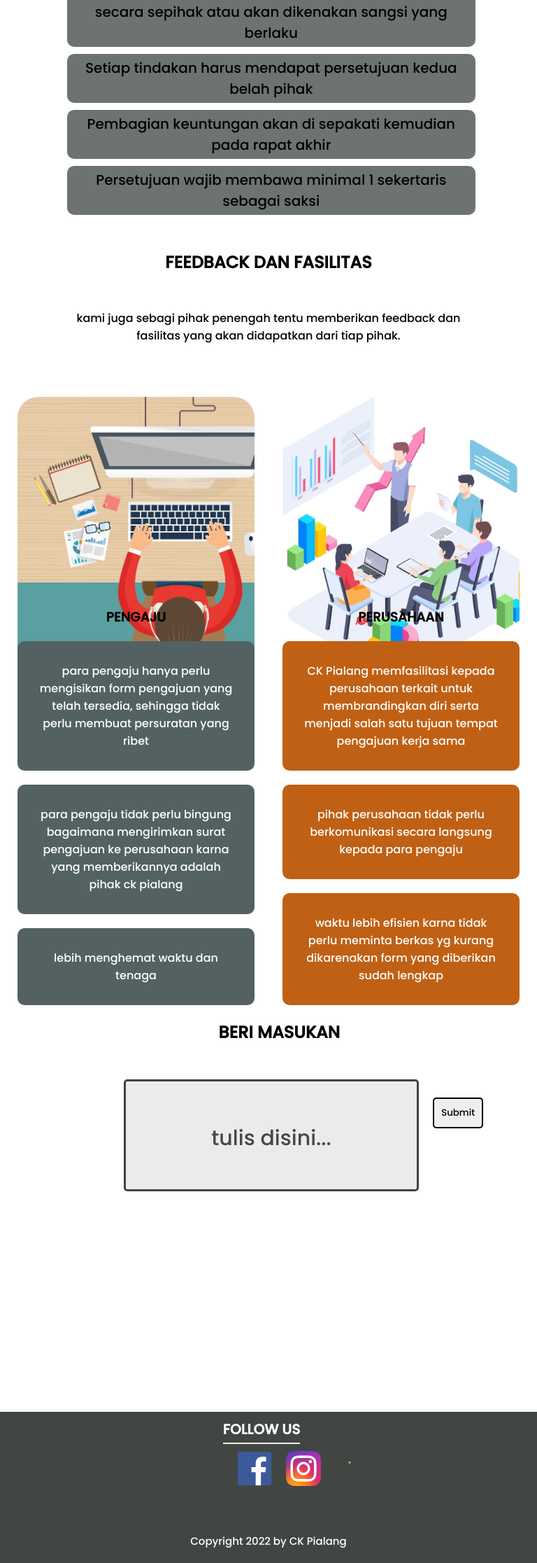
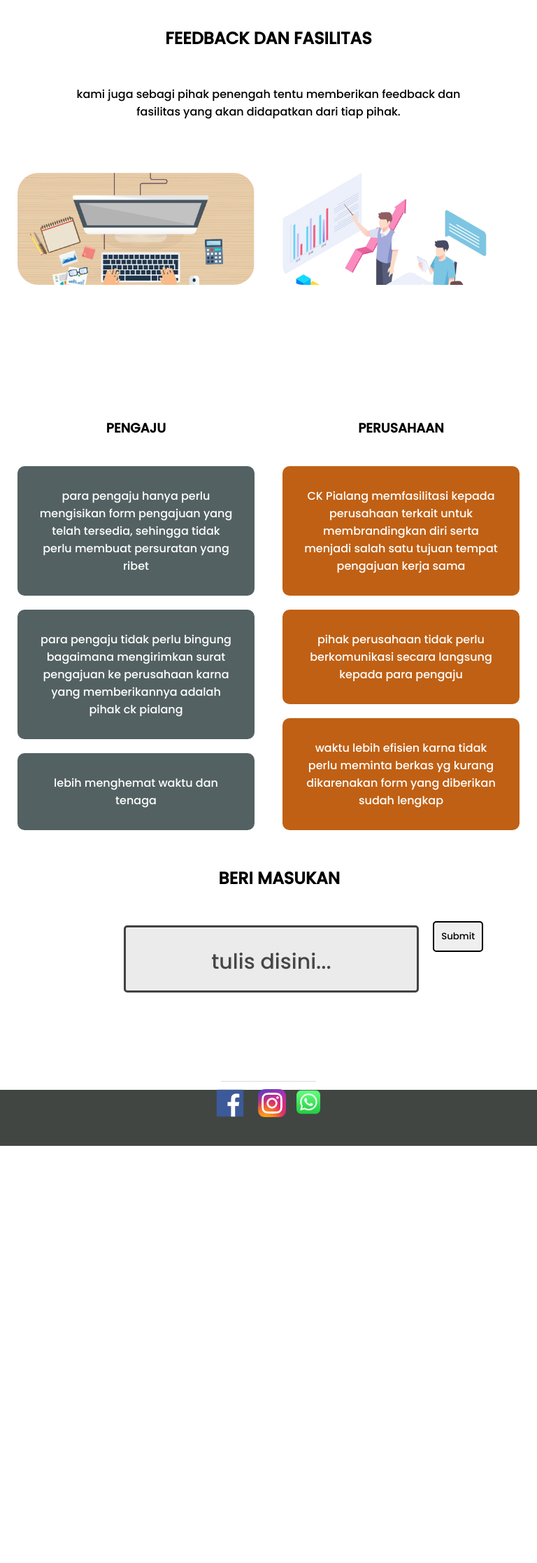
Before and after one commit to anantaYSR/PA_WEB, a PHP site: page / in a window 768 px wide. Shown: the part 1525-3758 px from the top of the page at 70% size. After the commit the page ends 3162 px from the top, so only its background shows below. Run offline with PHP 8.4, Linux system fonts and the light colour scheme.

Commit message:
ubah responsif bagian index.css

```diff
--- a/css/index.css
+++ b/css/index.css
@@ -346,30 +346,28 @@ footer{
 }
 footer ul{
     padding-left: 300px;
-    margin-left: 22%;
-    margin-bottom: 50px;
+    margin-right: 22%;
+    margin-bottom: 20px;
     display: flex;
     flex-direction: row;
 }
 footer ul li{
-    padding-left:90px ;
     list-style: none;
     padding: 10px;
 }
 footer img{
-    width: 50px;
+    width: 40px;
 }
 img.wa{
     position: relative;
-    right: 47%;
-    width: 10%;
+    right: 13px;
+    width: 58px;
 
 }
 .foll-h2{
     color: white;
-    font-size: 20px;
-    margin-right: 20px;
-    padding-bottom:4px;
+    font-size: 15px;
+    padding:2px 40px;
     border-bottom: #ebebeb solid 2px;
 }
 small{
@@ -380,6 +378,9 @@ small{
 }
 /* ======================================================== */
 @media ((min-width : 720px ) and (max-width : 992px)) {
+    body{
+        overflow-x: hidden;
+    }
     .container{
         /* background-color: aqua; */
         background-size: cover;
@@ -469,15 +470,167 @@ small{
     .kotak{
         padding: 25px;
     }
+    /* ================================= */
+    /* bagian footer */
+    footer{
+        display: flex;
+        flex-direction: column;
+        align-items: center;
+        justify-content: center;
+        background-color: #414642;
+        width: 100%;
+        height: 10vh;
+        text-align: center;
+    }
     footer ul{
         padding-left: 300px;
-        margin-right:50%;
-        margin-bottom: 50px;
+        margin-right:280px;
+        margin-bottom: 25px;
         display: flex;
         flex-direction: row;
     }
     img.wa{
-        margin-left: 35px;
-        width: 13%;
+        width: 50px;
     }
+    .foll-h2{
+            color: white;
+            font-size: 10px;
+            padding:px 45px;
+            border-bottom: #ebebeb solid 2px;
+        }
+/* ========================================== */
+    /* inner area ===================== */
+    .inner{
+        background-size: cover;
+        background-image: url('../pic/bg2.jpeg');
+        background-color: #c06014;
+        width: 70%;
+        height: 20vh;
+        margin: 50px 0 0 15%;
+        border-radius: 10px;
+        box-shadow: inset 0 8px 60px rgb(69, 85, 127),
+        inset 0 8px 8px  rgb(72, 89, 133),
+        inset 0 -4px 4px rgb(79, 97, 143);
+    }
+
+    /* ========================
+            feedback
+    ======================== */
+    .fnf{
+        /* background-color: #c06014; */
+        width: 100%;
+        height: 1000px;
+        text-align: center;
+    }
+    .kotak{
+        display: flex;
+        width: 100%;
+        height: auto;
+        gap: 40px;
+        align-items: center;
+        justify-content: center;
+    }
+    .kiri{
+        background-image: url(../pic/pengaju.jpg);
+        background-size: cover;
+        margin: 50px 0;
+        width: 500px;
+        height: 20vh;
+
+    }
+    .kanan{
+        background-image: url(../pic/pt3.png);
+        background-size: cover;
+        margin: 50px 0;
+        width: 500px;
+        height: 20vh;
+    }
+    .kiri,.kanan{
+        border-radius: 30px;
+    }
+    .kiri ul,.kanan ul{
+        margin-top: 40px;
+        display: flex;
+        flex-direction: column;
+        gap: 20px;
+        list-style: none;
+    }
+    .kiri ul li{
+        padding: 30px;
+        color: white;
+        background-color: #536162;
+        border-radius: 10px
+    }
+
+    .isi-kiri,.isi-kanan{
+        margin-top: 350px;
+    }
+    .kanan ul li{
+        padding: 30px;
+        color: white;
+        background-color: #c06014;
+        border-radius: 10px
+    }
+
+    /*
+=================
+     masukan
+================= */
+.kritik{
+    /* background-color: #c06014; */
+    margin-top: 10px;
+    width: 80%;
+    height: 40vh;
+    margin: 100px 0 0 10%;
+    text-align: center;
+    align-items: center;
+    justify-content: center;
 }
+.isi-masukan{
+    margin-top: 200px;
+    margin-left: 5%;
+}
+.masukan{
+    /* background-color: #414642; */
+    align-items: center;
+    justify-content: center;
+    display: flex;
+    flex-direction: row;
+    margin-left: 100px;
+    gap: 20px;
+}
+input.in{
+    margin-top: 50px;
+    width: 500px;
+    height: 12vh;
+    border-radius:5px;
+    padding-left: 10px;
+    padding-right: 10px;
+    border: #424242 solid 3px;
+    background-color: #ebebeb;
+}
+input::placeholder{
+    position: relative;
+    text-align: center;
+    color: #474747;
+    top: 10px;
+    font-size: 30px;
+}
+input.sub{
+    margin-bottom: 15px;
+    padding: 10px;
+    border: #000000 solid 2px;
+    border-radius: 5px;
+    cursor: pointer;
+}
+
+input.sub:hover{
+    font-size: 13px;
+    background-color: #ec700a;
+    border: #010101 solid 2px;
+    border-radius: 5px;
+}
+
+
+
+}
```
